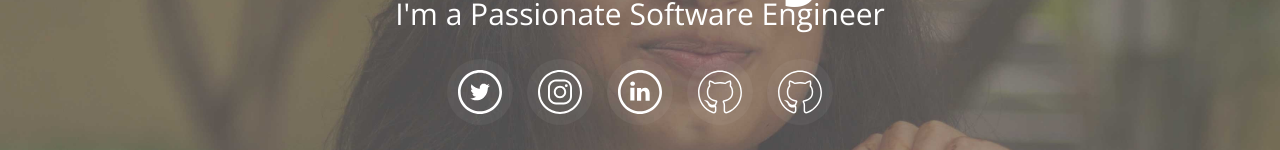
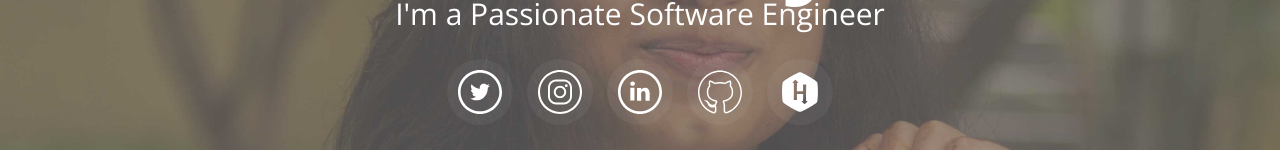
Before and after one commit to nikhataara/Portfolio, a plain HTML site: page index.html in a window 1280 px wide. Shown: the part 393-543 px from the top of the page. Drawn offline with nearby package versions, Linux system fonts and the light colour scheme.

Commit message:
Update index.html

```diff
--- a/index.html
+++ b/index.html
@@ -62,7 +62,7 @@
                     <a href="https://github.com/nikhataara" target="_blank"><img src="./images/github.svg" class="icon" style="filter: invert(1);"></a>
                     </div>
                     <div class="social">
-                    <a href="https://www.hackerrank.com/jnikhataara" target="_blank"><img src="./images/github.svg" class="icon" style="filter: invert(1);"></a>
+                    <a href="https://www.hackerrank.com/jnikhataara" target="_blank"><img src="./images/hackerrank.svg" class="icon" style="filter: invert(1);"></a>
                     </div>
                 </div>
                 <a href="https://drive.google.com/file/d/1SAp-_fKTg4f2LNNnorZyTaMFvGIjVEbQ/view?usp=sharing" target="_blank" type="button" class="cta">Resume</a>
```
